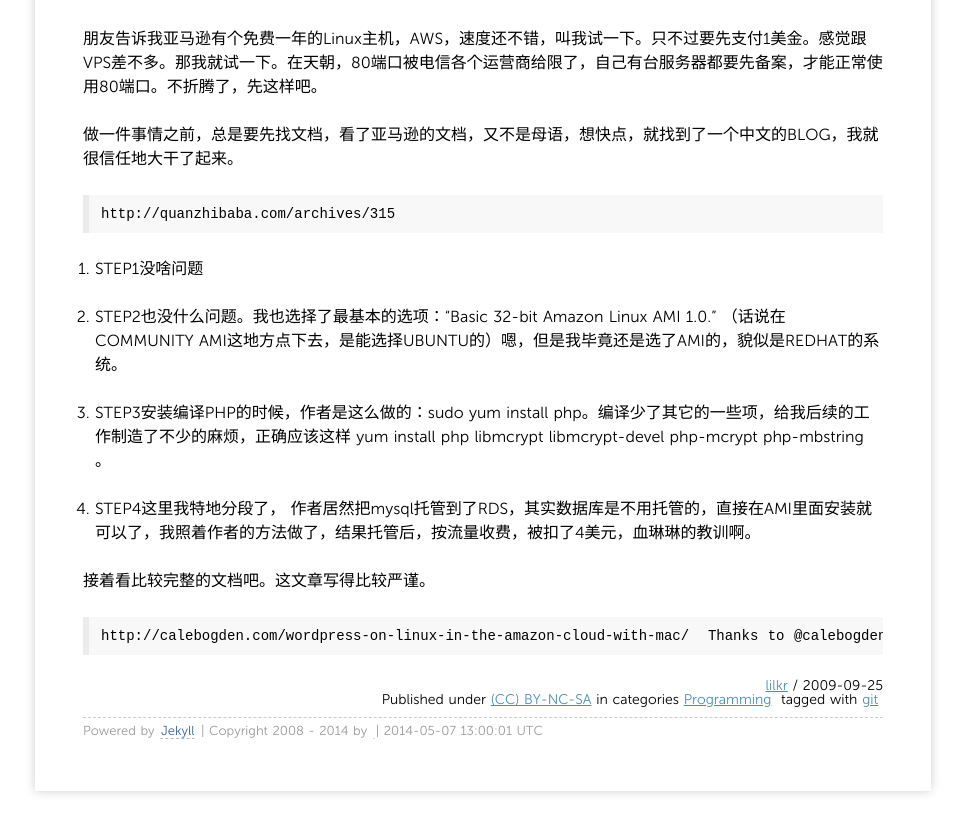
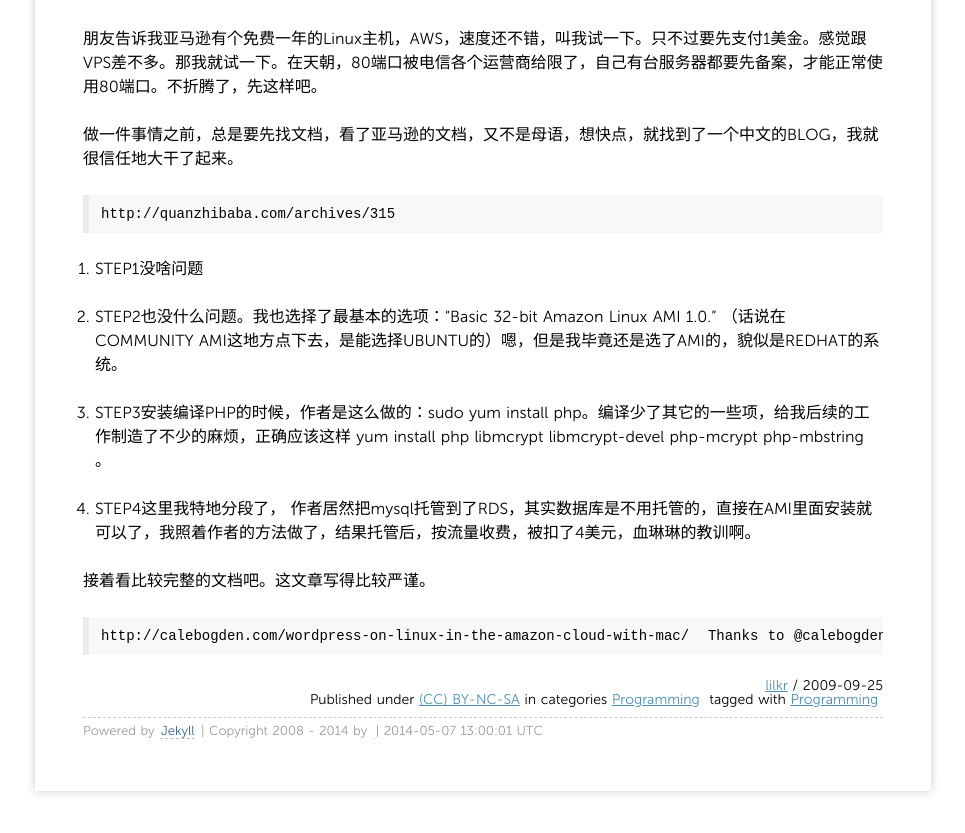
Before and after one commit to maintiendrai/louisa, a Jekyll site: the page built from _posts/2009/2009-09-25-aws-wordpress.md, in a window 1280 px wide, cut to the strip 419-1258 px from the top of the page. Shown: the top 833 px of the strip, without its empty margins (157-1122 px from the left). Built offline with Jekyll 4.4.1, drawn with Linux system fonts in a browser that asks for light colours; Markdown is read by kramdown in place of the engine named in the settings; comment, search, counter and statistics services are not loaded.

Commit message:
edit post

```diff
--- a/_posts/2009/2009-09-25-aws-wordpress.md
+++ b/_posts/2009/2009-09-25-aws-wordpress.md
@@ -4,7 +4,7 @@
 categories:
 - Programming
 tags:
-- git
+- Programming
 ---
 <img  width="400" height="147" src="http://articles.csdn.net/uploads/allimg/120323/112_120323105235_1.jpg"/>
 
```
